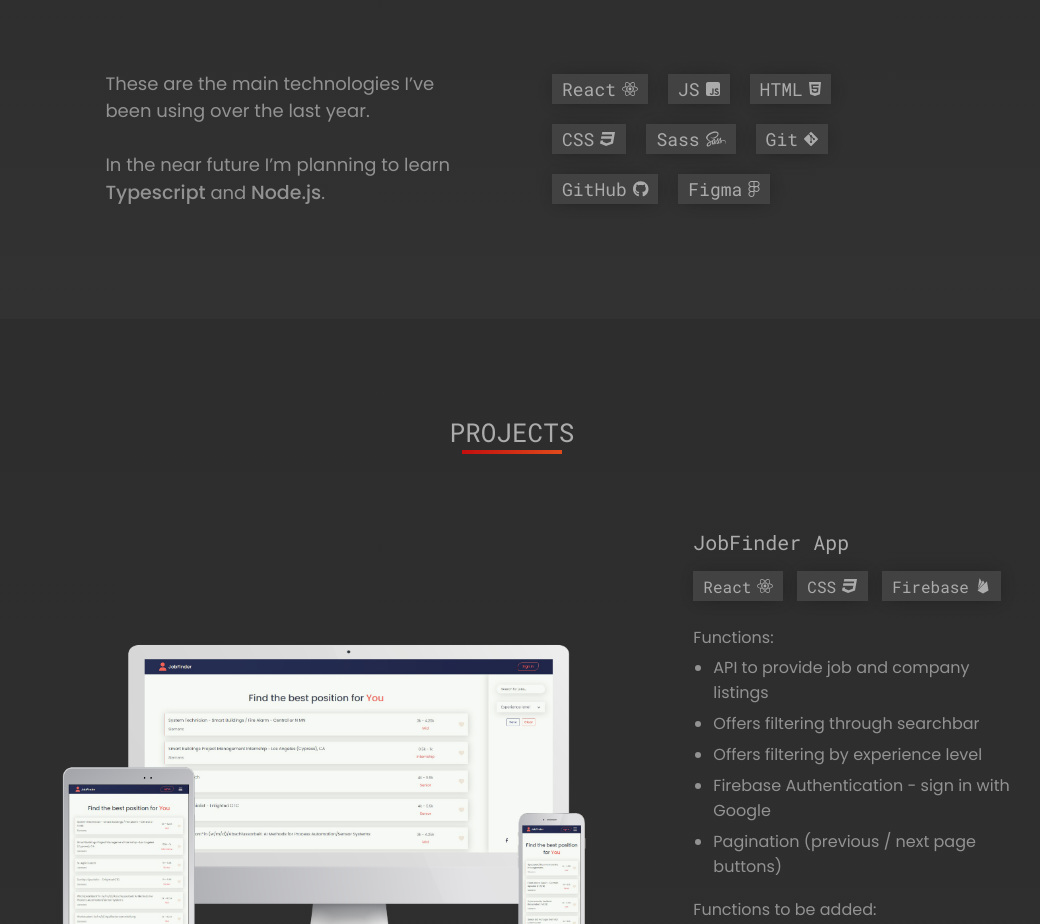
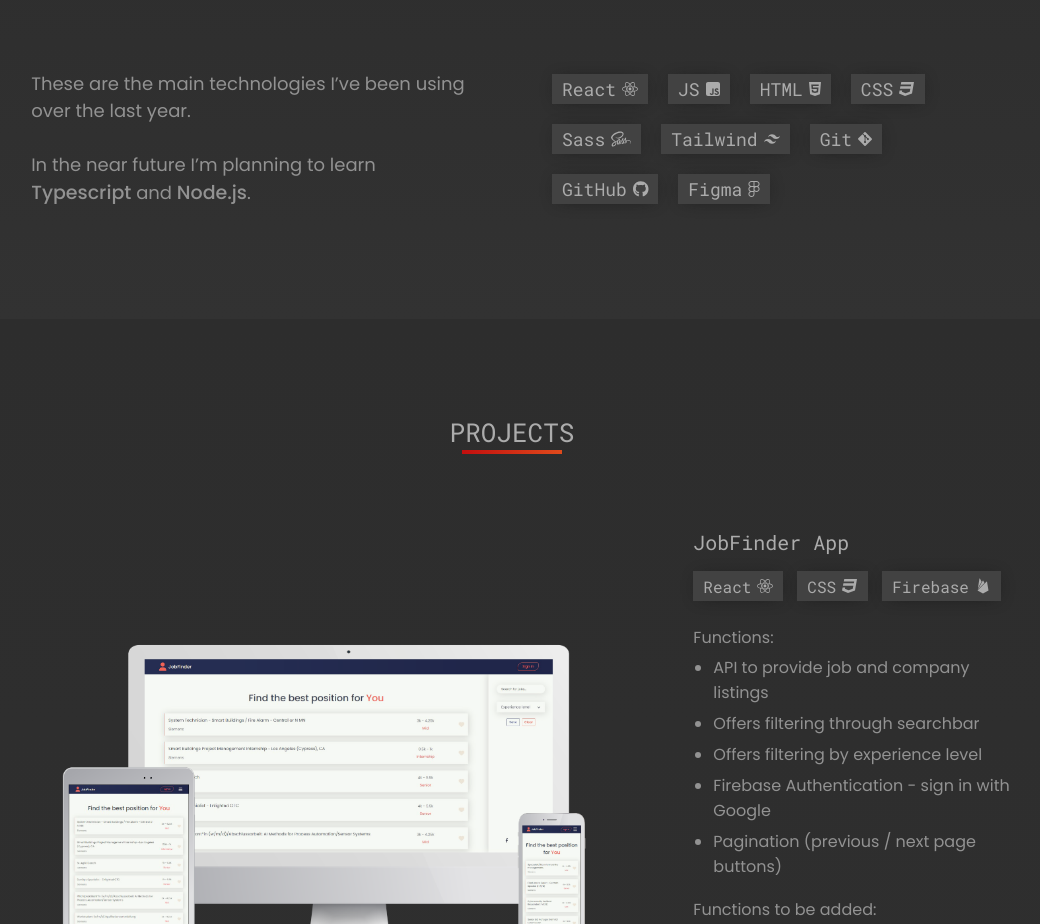
Before and after one commit to MarcelFronczak/portfolio, a React (Create React App) app: page / in a window 1280 px wide. Shown: the part 940-1864 px from the top of the page, without its empty margins (128-1168 px from the left). Built offline with nearby package versions, Linux system fonts and the light colour scheme.

Commit message:
tailwind css added to skills section

```diff
--- a/src/components/Skills.jsx
+++ b/src/components/Skills.jsx
@@ -3,6 +3,7 @@
 import '../styles/skills.scss'
 import { FontAwesomeIcon } from '@fortawesome/react-fontawesome';
 import { faReact, faSquareJs, faHtml5, faCss3, faGitAlt, faGithub, faFigma, faSass } from '@fortawesome/free-brands-svg-icons'
+import { SiTailwindcss } from "react-icons/si"
 
 function Skills() {
   const {theme} = useContext(ThemeContext);
@@ -45,6 +46,12 @@
             </div>
             <div className='tech-stack-btn'>
               <div className='tech-stack-content'>
+                <p>Tailwind</p>
+                <SiTailwindcss />
+              </div>
+            </div>
+            <div className='tech-stack-btn'>
+              <div className='tech-stack-content'>
                 <p>Git</p>
                 <FontAwesomeIcon icon={faGitAlt} />
               </div>
```
